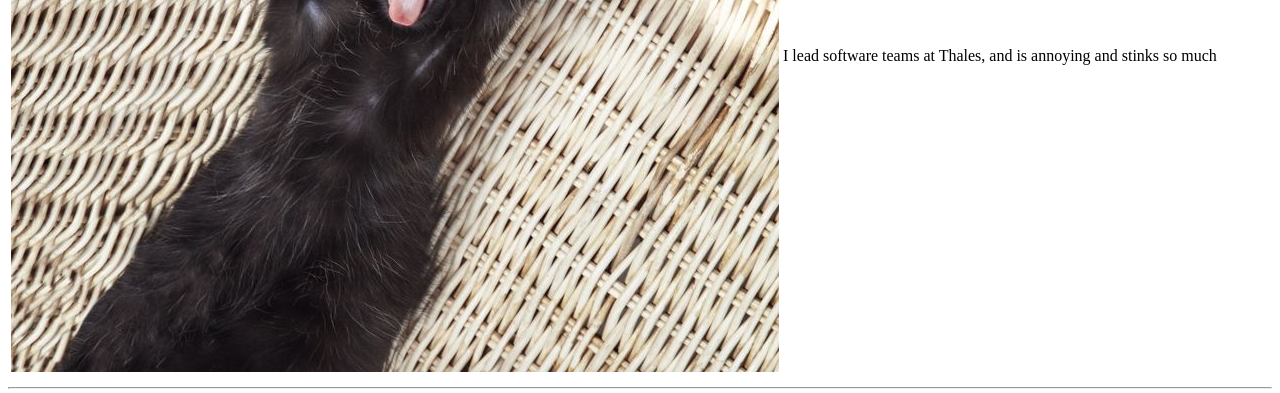
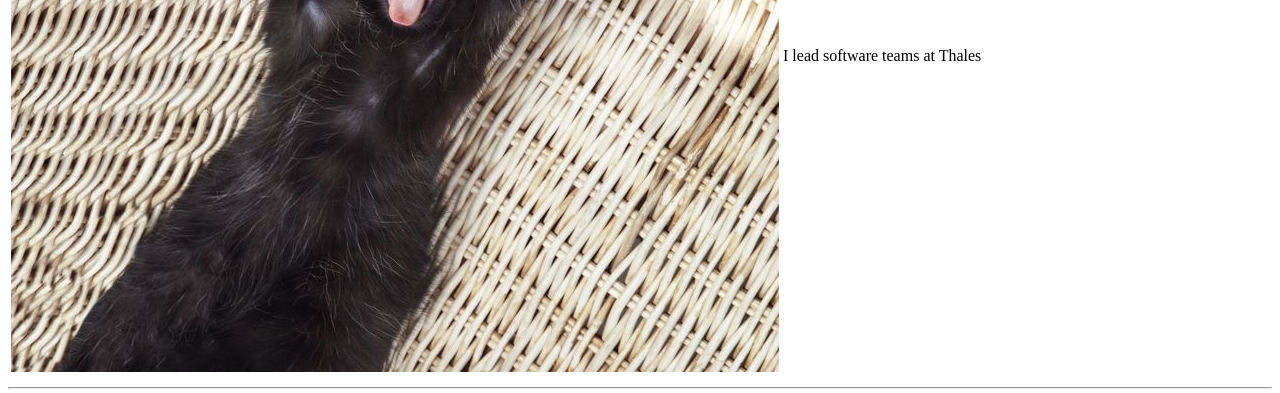
Before and after one commit to marccastaneda/coderepository, a plain HTML site: page index.html in a window 1280 px wide. Shown: the part 407-800 px from the top of the page. Drawn offline with Linux system fonts and the light colour scheme.

Commit message:
Update index.html

```diff
--- a/index.html
+++ b/index.html
@@ -13,7 +13,7 @@
       <td>  <h1> Marc Oliver Castañeda</h1>
         <strong><em><p>Software Lead at <a href="https://www.thalesgroup.com/en">Thales</a></p></em></strong>
         <br>
-        <p>I lead software teams at Thales, and     is annoying and stinks so much</p>
+        <p>I lead software teams at Thales</p>
       </td>
     </tr>
   </table>
```
